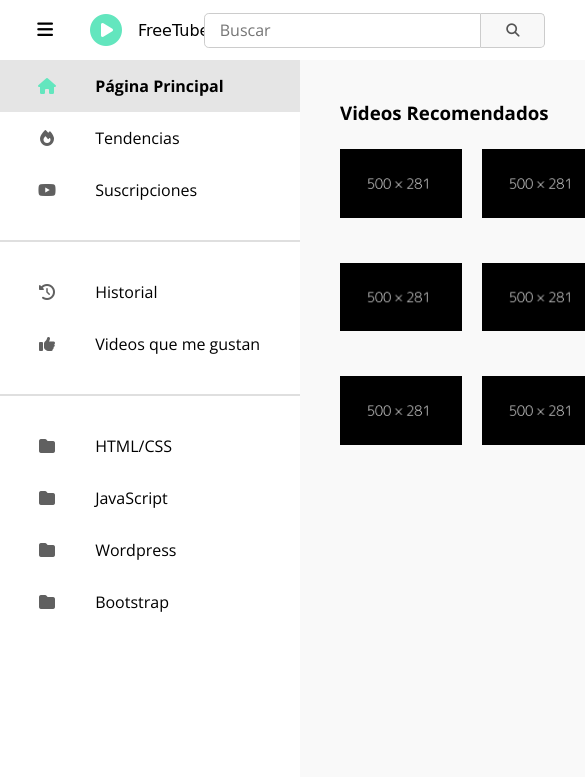
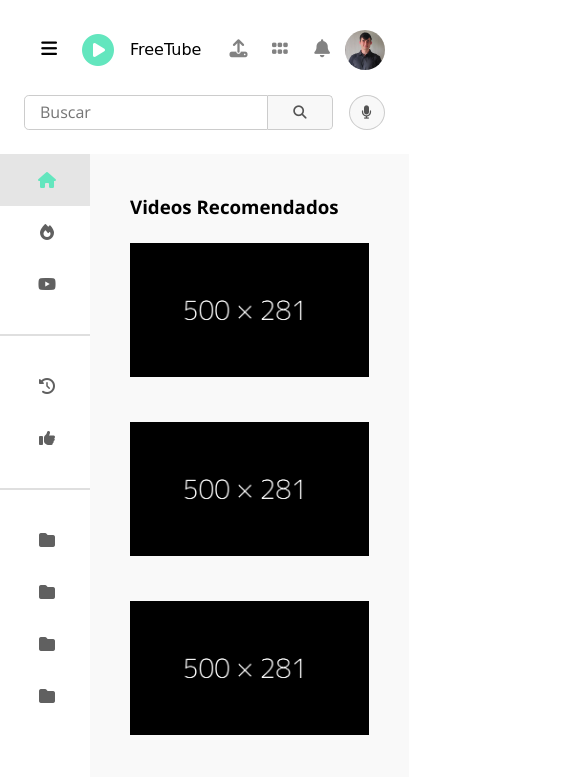
Before and after one commit to iferbar/Youtube-clone-page, a website: page index.html in a window 390 px wide. Shown: the top 777 px of the page, 585 px wide, since content can reach past the window. Drawn offline with nearby package versions, Linux system fonts and the light colour scheme.

Commit message:
90% done

```diff
--- a/css/style.css
+++ b/css/style.css
@@ -10,7 +10,7 @@
     --defaultWhite: #fff;
     --anchorHover: #e5e5e5;
     --lateralIconColor: #606060;
-    --defaultRed:#f00;
+    --defaultRed: #f00;
     --hrLine: #dfdfdf;
     --mainBack: #f9f9f9;
 }
@@ -31,7 +31,7 @@ a {
     min-height: 100dvh;
     margin: 0 auto;
     display: grid;
-    grid-template-columns: 5.625rem auto;
+    grid-template-columns: minmax(5.625rem, 5.625rem) auto;
     grid-template-rows: 3.75rem auto;
     grid-template-areas:
         "header header"
@@ -39,7 +39,7 @@ a {
     transition: all 0.3s ease;
 }
 .container.active {
-    grid-template-columns: 18.75rem auto;
+    grid-template-columns: minmax(18.75rem, 20%) auto;
 }
 
 /*---HEADER---*/
@@ -117,8 +117,8 @@ a {
     color: var(--colorSearch);
     background-color: var(--backgroundSearch);
     cursor: pointer;
-    margin:0 4rem;
-    padding:0 0.75rem;
+    margin: 0 4rem;
+    padding: 0 0.75rem;
     border-radius: 50%;
 }
 .header .container__search-bar button:hover {
@@ -162,31 +162,31 @@ a {
     grid-area: menu;
     overflow: hidden;
 }
-.lateral-menu a{
+.lateral-menu a {
     display: block;
     padding: 0.9375rem 2.1875rem;
     color: var(--defaultBlack);
     min-width: 50rem;
 }
-.lateral-menu a:hover{
+.lateral-menu a:hover {
     background-color: var(--anchorHover);
 }
-.lateral-menu a.active{
+.lateral-menu a.active {
     background-color: var(--anchorHover);
     font-weight: bold;
 }
 .lateral-menu .fa-solid,
-.lateral-menu .fa-brands{
+.lateral-menu .fa-brands {
     color: var(--lateralIconColor);
     margin-right: 2rem;
     width: 1.5rem;
     text-align: center;
 }
 .lateral-menu a.active .fa-solid,
-.lateral-menu a.active .fa-brands{
+.lateral-menu a.active .fa-brands {
     color: var(--logo);
 }
-.lateral-menu  hr{
+.lateral-menu hr {
     margin: 1.5rem 0;
     border: 0.0625rem solid var(--hrLine);
 }
@@ -198,19 +198,84 @@ a {
     grid-area: main;
     padding: 2.5rem;
 }
-.main .title{
+.main .title {
     margin-bottom: 1.5rem;
 }
-.main .grid-videos{
+.main .grid-videos {
     display: grid;
     grid-row-gap: 2.5rem 1.25rem;
     gap: 2.5rem 1.25rem;
-    grid-template-columns: repeat(4,1fr);
+    grid-template-columns: repeat(4, 1fr);
 }
-.main  .grid-videos .video{
+.main .grid-videos .video {
     width: 100%;
     display: block;
 }
-.main  .grid-videos .video img{
+.main .grid-videos .video img {
     width: 100%;
 }
+
+/*---MEDIA QUERYS---*/
+@media screen and (max-width: 75rem) {
+    .header .container__logo .logo span {
+        display: none;
+    }
+    .header .container__search-bar input {
+        min-width: 70%;
+    }
+    .header .container__search-bar .micro {
+        margin: 0 2rem;
+    }
+    .header .container__buttons-header button {
+        margin-right: 0.75rem;
+    }
+    .main .grid-videos {
+        grid-template-columns: repeat(3, 1fr);
+    }
+}
+@media screen and (max-width: 62rem) {
+    .main .grid-videos {
+        grid-template-columns: repeat(2, 1fr);
+    }
+    .header .container__search-bar .micro {
+        margin: 0 1rem;
+    }
+    .header .container__buttons-header button {
+        margin-right: 0.15rem;
+    }
+    .header .container__logo .menu-button {
+        margin-right: 0.25rem;
+    }
+}
+@media screen and (max-width: 48rem) {
+    .container {
+        grid-template-rows: auto;
+    }
+    .header .container__logo .menu-button {
+        margin-right: 0.5rem;
+    }
+    .header {
+        padding: 1.5rem;
+        grid-template-columns: auto auto;
+        justify-content: space-between;
+        grid-template-areas:
+            "logo icons"
+            "search search";
+    }
+    .header .container__logo .logo span{
+        display: inline;
+    }
+    .header .container__search-bar input{
+        min-width: auto;
+        width: 100%;
+    }
+    .header .container__search-bar .micro {
+        margin: 0 1rem;
+        margin-right: 0;
+    }
+}
+@media screen and (max-width: 36rem) {
+    .main .grid-videos {
+        grid-template-columns: repeat(1, 1fr);
+    }
+}
--- a/js/script.js
+++ b/js/script.js
@@ -1,4 +1,19 @@
 const container = document.querySelector("#container");
-document.querySelector("#menu-button"), addEventListener('click', () => {
-    container.classList.toggle('active');
+document.querySelector("#menu-button"),
+    addEventListener("click", () => {
+        container.classList.toggle("active");
+    });
+
+const comprobarAncho = () => {
+    if (window.innerWidth <= 768) {
+        container.classList.remove("active");
+    } else {
+        container.classList.add("active");
+    }
+};
+
+comprobarAncho();
+
+window.addEventListener("resize", () => {
+    comprobarAncho();
 });
```
